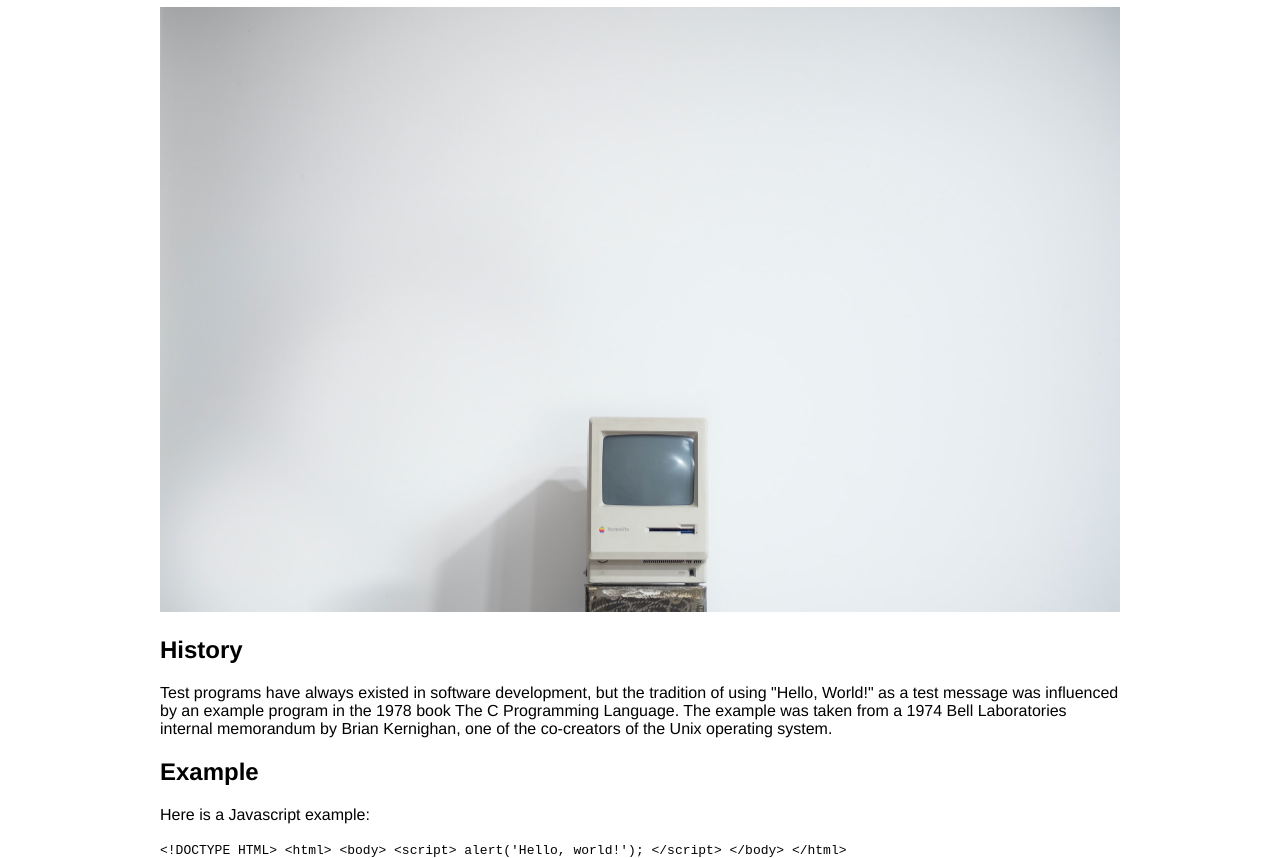
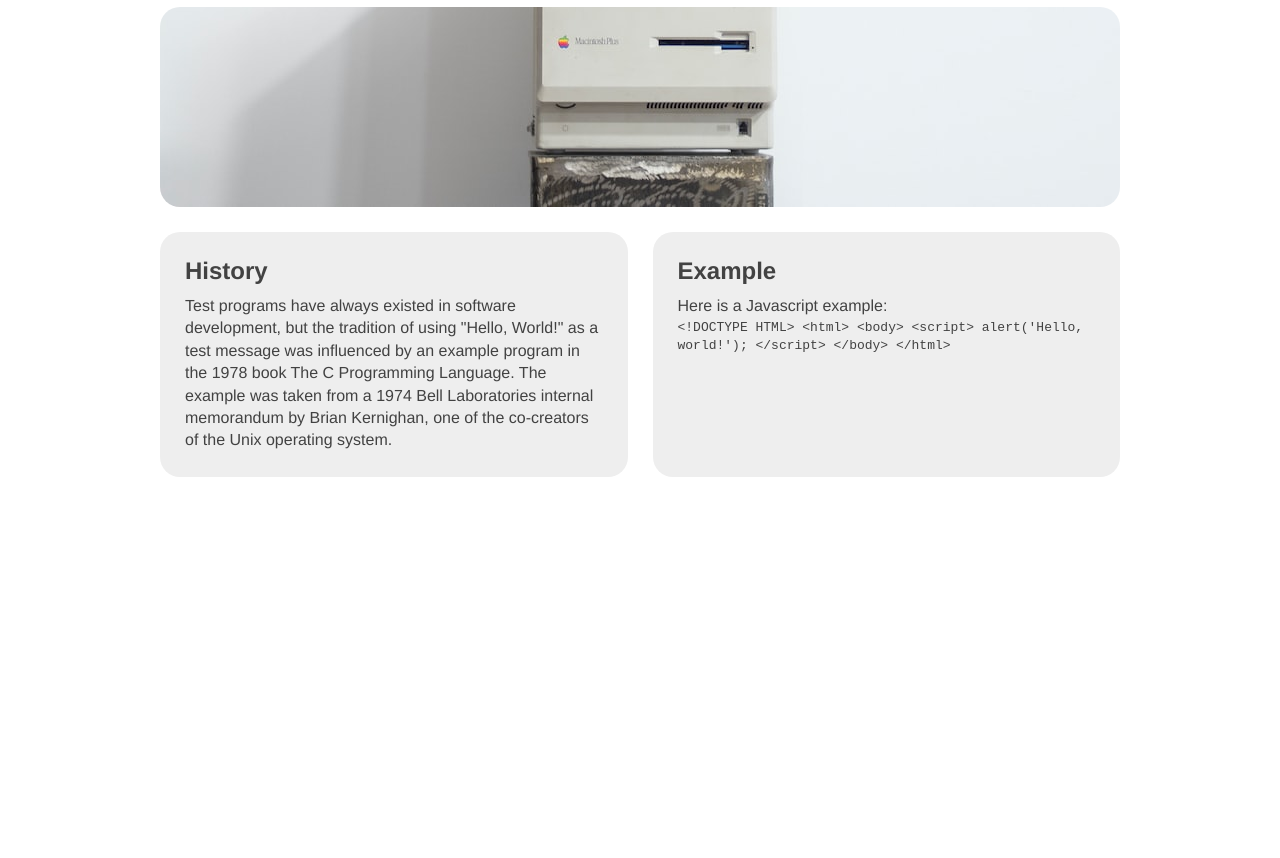
Before and after one commit to Kenny-jnr/hello-world, a plain HTML site: page index.html in a window 1280 px wide. Shown: the part 88-946 px from the top of the page. After the commit the page ends 800 px from the top, so only its background shows below. Drawn offline with Linux system fonts and the light colour scheme.

Commit message:
fixed flex box, cropped image

```diff
--- a/index.html
+++ b/index.html
@@ -10,7 +10,10 @@
   <body>
     <main>
       <h1>HelloWorld</h1>
-      <img src="images/mac.jpg" alt="vintage mac">
+      <div class="masthead">
+
+      </div>
+      <div class="details">
         <section>
         <h2>History</h2>
         <p>Test programs have always existed in software development,
@@ -33,6 +36,8 @@
             &lt;/html&gt;
           </code>
         </section>
+      </div>
+
     </main>
 
     <script src="index.js"></script>
--- a/screen.css
+++ b/screen.css
@@ -4,6 +4,7 @@ body {
   font-family: Helvetica, sans-serif;
   border-top: 15px solid #424242;
   margin: 0 auto;
+  color: #424242;
 }
 
 main {
@@ -11,6 +12,36 @@ main {
   width: 75%;
 }
 
+.masthead {
+  background-image: url('images/mac.jpg');
+  background-position: bottom;
+  height: 200px;
+  border-radius: 20px;
+}
+
 img {
   width: 100%;
 }
+
+.details {
+  display: flex;
+  gap: 25px; /* gab between contents */
+}
+
+.details section {
+  flex-grow: 1; /* flex box won't grow past its normal size.*/
+  flex-basis: 0; /* wont expand based on its content, ie makes them evenly distributed*/
+  background: #eee;
+  padding: 25px;
+  border-radius: 20px;
+  margin-top: 25px;
+}
+
+h2 {
+  margin: 0 0 10px 0;
+}
+
+p {
+  margin: 0;
+  line-height: 1.4em;
+}
```
Lines whose indentation alone changed are shown as unchanged.
